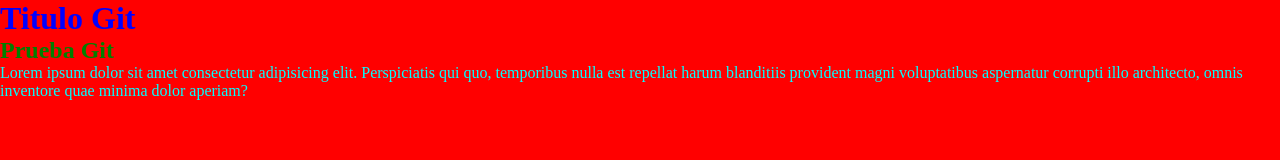
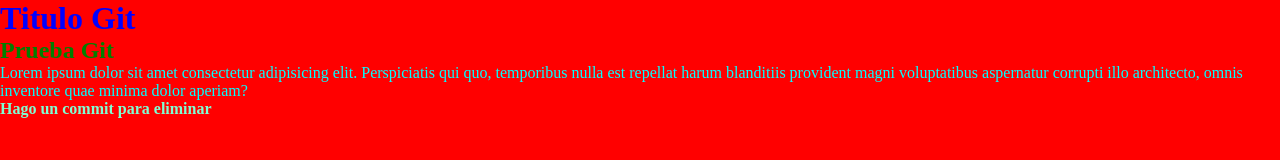
Before and after one commit to emmanuelcalvo/mi_repositorio, a plain HTML site: page index.html in a window 1280 px wide. Drawn offline with Linux system fonts and the light colour scheme.

Commit message:
commit con modificaciones de las ramas fusionadas

```diff
--- a/estilos.css
+++ b/estilos.css
@@ -15,3 +15,7 @@ h2 {
 p {
     color: aqua;
 }
+
+h4 {
+    color: aquamarine;
+}
--- a/index.html
+++ b/index.html
@@ -14,5 +14,9 @@
         <h2>Prueba Git</h2>
         <p>Lorem ipsum dolor sit amet consectetur adipisicing elit. Perspiciatis qui quo, temporibus nulla est repellat harum blanditiis provident magni voluptatibus aspernatur corrupti illo architecto, omnis inventore quae minima dolor aperiam?</p>
     </div>
+
+    <div>
+        <h4>Hago un commit para eliminar</h4>
+    </div>
 </body>
 </html>
```
